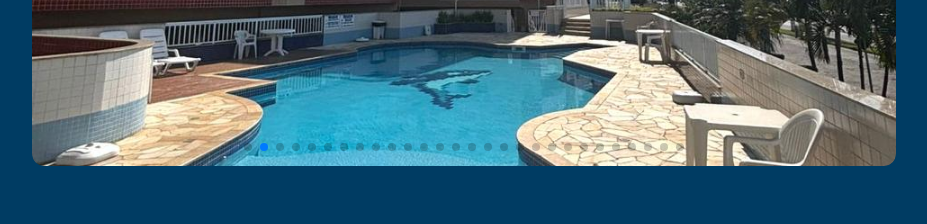
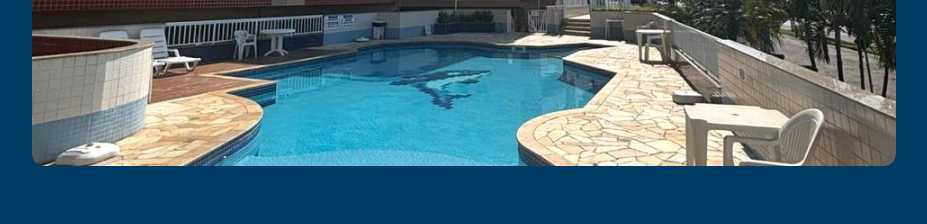
Before and after one commit to RTeixe0/apubatuba-next, a Next.js app: page /costa-atlantica-cobertura in a window 1280 px wide. Shown: the part 980-1204 px from the top of the page, without its empty margins (176-1103 px from the left). Built offline with nearby package versions, Linux system fonts and the light colour scheme; a web font is replaced by a local one.

Commit message:
alteraçoes no carrocel

```diff
--- a/src/components/Carousel.tsx
+++ b/src/components/Carousel.tsx
@@ -24,7 +24,7 @@ export function Carousel({ pasta, prefixo, total, slug }: CarouselProps) {
       <div className="container mx-auto max-w-4xl px-4">
         <Swiper
           key={slug}
-          modules={[Navigation, Pagination, Autoplay]}
+          modules={[Navigation, Autoplay]}
           loop
           autoplay={{ delay: 4000, disableOnInteraction: false }}
           pagination={{ clickable: true }}
```
